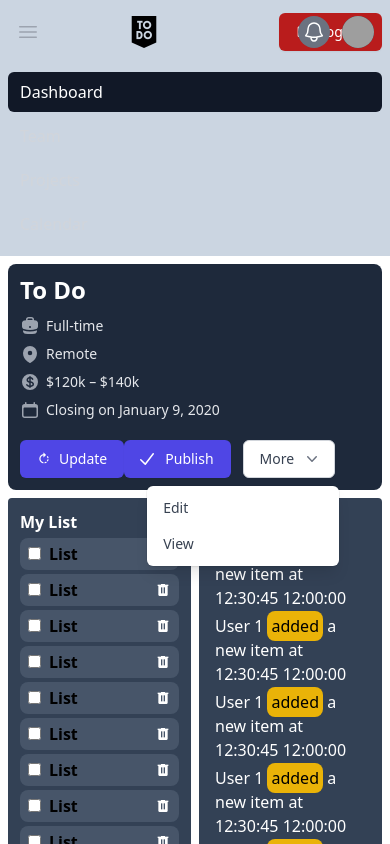
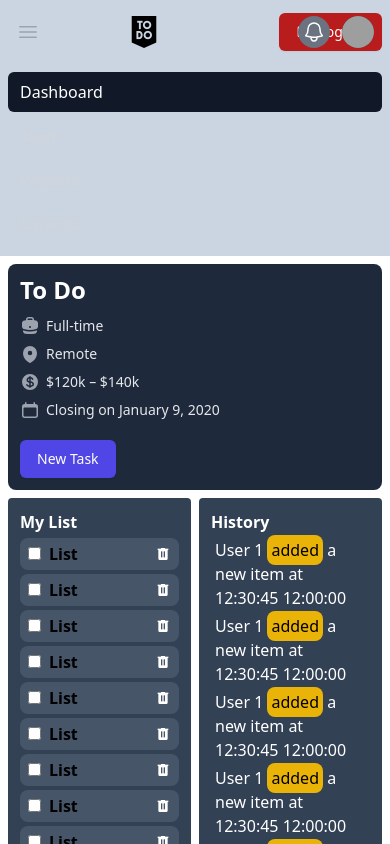
Before and after one commit to majajij/todo-list-vue, a Vue app: page /home in a window 390 px wide. Shown: the top 844 px of the page. Built offline with nearby package versions, Linux system fonts and the light colour scheme; grey boxes are pictures that could not be loaded.

Commit message:
add slot to the header component

```diff
--- a/src/components/ListsItems.vue
+++ b/src/components/ListsItems.vue
@@ -1,6 +1,88 @@
 <template>
   <div>
-    <PageHeading title="To Do" />
+    <PageHeading title="To Do">
+      <template v-slot:actions>
+        <!-- <span class="ml-3 hidden sm:block">
+          <button
+            type="button"
+            class="
+              inline-flex
+              items-center
+              rounded-md
+              bg-red-500
+              px-4
+              py-2
+              text-sm
+              font-medium
+              text-white
+              shadow-sm
+              hover:bg-red-700
+              focus:outline-none
+              focus:ring-2
+              focus:ring-indigo-500
+              focus:ring-offset-2
+            "
+          >
+            <i class="mdi mdi-trash-can mdi-18px"></i>
+            Reset List
+          </button>
+        </span> -->
+
+        <!-- <span class="sm:ml-3">
+          <button
+            type="button"
+            class="
+              inline-flex
+              items-center
+              rounded-md
+              border border-transparent
+              bg-indigo-600
+              px-4
+              py-2
+              text-sm
+              font-medium
+              text-white
+              shadow-sm
+              hover:bg-indigo-700
+              focus:outline-none
+              focus:ring-2
+              focus:ring-indigo-500
+              focus:ring-offset-2
+            "
+          >
+            <i class="mdi mdi-rotate-right mr-2"></i>
+            Update
+          </button>
+        </span> -->
+
+        <span class="sm:ml-3">
+          <button
+            @click="newTaskHandler"
+            type="button"
+            class="
+              inline-flex
+              items-center
+              rounded-md
+              border border-transparent
+              bg-indigo-600
+              px-4
+              py-2
+              text-sm
+              font-medium
+              text-white
+              shadow-sm
+              hover:bg-indigo-700
+              focus:outline-none
+              focus:ring-2
+              focus:ring-indigo-500
+              focus:ring-offset-2
+            "
+          >
+            New Task
+          </button>
+        </span>
+      </template>
+    </PageHeading>
     <div class="grid grid-cols-2 overflow-auto h-screen">
       <div class="bg-slate-700 rounded ml-2 mr-1 p-3 height-container">
         <span class="font-bold text-white"> My List </span>
@@ -46,13 +128,26 @@
         </div>
       </div>
     </div>
-    <MyModal />
+    <MyModal :show="showModal" />
   </div>
 </template>
 
 <script setup>
 import PageHeading from "./PageHeading.vue";
 import MyModal from "@/components/shared/MyModal.vue";
+import { computed } from "vue";
+
+let modal = false;
+// let titleModal;
+
+const showModal = computed(() => modal);
+
+const newTaskHandler = () => {
+  // alert(list_id);
+  modal = true;
+  // titleModal = "Add new Task";
+  console.log(modal);
+};
 
 const deleteListHandler = (list_id) => {
   alert(list_id);
--- a/src/components/PageHeading.vue
+++ b/src/components/PageHeading.vue
@@ -106,193 +106,7 @@
         </div>
       </div>
       <div class="mt-5 flex lg:mt-0 lg:ml-4">
-        <span class="ml-3 hidden sm:block">
-          <button
-            type="button"
-            class="
-              inline-flex
-              items-center
-              rounded-md
-              bg-red-500
-              px-4
-              py-2
-              text-sm
-              font-medium
-              text-white
-              shadow-sm
-              hover:bg-red-700
-              focus:outline-none
-              focus:ring-2
-              focus:ring-indigo-500
-              focus:ring-offset-2
-            "
-          >
-            <!-- Heroicon name: mini/link -->
-            <i class="mdi mdi-trash-can mdi-18px"></i>
-            Reset List
-          </button>
-        </span>
-
-        <span class="sm:ml-3">
-          <button
-            type="button"
-            class="
-              inline-flex
-              items-center
-              rounded-md
-              border border-transparent
-              bg-indigo-600
-              px-4
-              py-2
-              text-sm
-              font-medium
-              text-white
-              shadow-sm
-              hover:bg-indigo-700
-              focus:outline-none
-              focus:ring-2
-              focus:ring-indigo-500
-              focus:ring-offset-2
-            "
-          >
-            <i class="mdi mdi-rotate-right mr-2"></i>
-            Update
-          </button>
-        </span>
-
-        <span class="sm:ml-3">
-          <button
-            type="button"
-            class="
-              inline-flex
-              items-center
-              rounded-md
-              border border-transparent
-              bg-indigo-600
-              px-4
-              py-2
-              text-sm
-              font-medium
-              text-white
-              shadow-sm
-              hover:bg-indigo-700
-              focus:outline-none
-              focus:ring-2
-              focus:ring-indigo-500
-              focus:ring-offset-2
-            "
-          >
-            <!-- Heroicon name: mini/check -->
-            <svg
-              class="-ml-1 mr-2 h-5 w-5"
-              xmlns="http://www.w3.org/2000/svg"
-              viewBox="0 0 20 20"
-              fill="currentColor"
-              aria-hidden="true"
-            >
-              <path
-                fill-rule="evenodd"
-                d="M16.704 4.153a.75.75 0 01.143 1.052l-8 10.5a.75.75 0 01-1.127.075l-4.5-4.5a.75.75 0 011.06-1.06l3.894 3.893 7.48-9.817a.75.75 0 011.05-.143z"
-                clip-rule="evenodd"
-              />
-            </svg>
-            Publish
-          </button>
-        </span>
-
-        <!-- Dropdown -->
-        <div class="relative ml-3 sm:hidden">
-          <button
-            type="button"
-            class="
-              inline-flex
-              items-center
-              rounded-md
-              border border-gray-300
-              bg-white
-              px-4
-              py-2
-              text-sm
-              font-medium
-              text-gray-700
-              shadow-sm
-              hover:bg-gray-50
-              focus:outline-none
-              focus:ring-2
-              focus:ring-indigo-500
-              focus:ring-offset-2
-            "
-            id="mobile-menu-button"
-            aria-expanded="false"
-            aria-haspopup="true"
-          >
-            More
-            <!-- Heroicon name: mini/chevron-down -->
-            <svg
-              class="-mr-1 ml-2 h-5 w-5 text-gray-500"
-              xmlns="http://www.w3.org/2000/svg"
-              viewBox="0 0 20 20"
-              fill="currentColor"
-              aria-hidden="true"
-            >
-              <path
-                fill-rule="evenodd"
-                d="M5.23 7.21a.75.75 0 011.06.02L10 11.168l3.71-3.938a.75.75 0 111.08 1.04l-4.25 4.5a.75.75 0 01-1.08 0l-4.25-4.5a.75.75 0 01.02-1.06z"
-                clip-rule="evenodd"
-              />
-            </svg>
-          </button>
-
-          <!--
-        Dropdown menu, show/hide based on menu state.
-
-        Entering: "transition ease-out duration-200"
-          From: "transform opacity-0 scale-95"
-          To: "transform opacity-100 scale-100"
-        Leaving: "transition ease-in duration-75"
-          From: "transform opacity-100 scale-100"
-          To: "transform opacity-0 scale-95"
-      -->
-          <div
-            class="
-              absolute
-              right-0
-              z-10
-              mt-2
-              -mr-1
-              w-48
-              origin-top-right
-              rounded-md
-              bg-white
-              py-1
-              shadow-lg
-              ring-1 ring-black ring-opacity-5
-              focus:outline-none
-            "
-            role="menu"
-            aria-orientation="vertical"
-            aria-labelledby="mobile-menu-button"
-            tabindex="-1"
-          >
-            <!-- Active: "bg-gray-100", Not Active: "" -->
-            <a
-              href="#"
-              class="block px-4 py-2 text-sm text-gray-700"
-              role="menuitem"
-              tabindex="-1"
-              id="mobile-menu-item-0"
-              >Edit
-            </a>
-            <a
-              href="#"
-              class="block px-4 py-2 text-sm text-gray-700"
-              role="menuitem"
-              id="mobile-menu-item-1"
-              tabindex="-1"
-              >View
-            </a>
-          </div>
-        </div>
+        <slot name="actions"></slot>
       </div>
     </div>
   </div>
--- a/tailwind.config.js
+++ b/tailwind.config.js
@@ -8,4 +8,9 @@ module.exports = {
     extend: {},
   },
   plugins: [],
+  variants: {
+    extend: {
+      border: ['focus'],
+    }
+  },
 }
--- a/vue.config.js
+++ b/vue.config.js
@@ -1,4 +1,5 @@
 const { defineConfig } = require('@vue/cli-service')
 module.exports = defineConfig({
+  lintOnSave: false,
   transpileDependencies: true
 })
```
Also changed, not shown: src/components/shared/MyModal.vue (+36 -85 lines).
